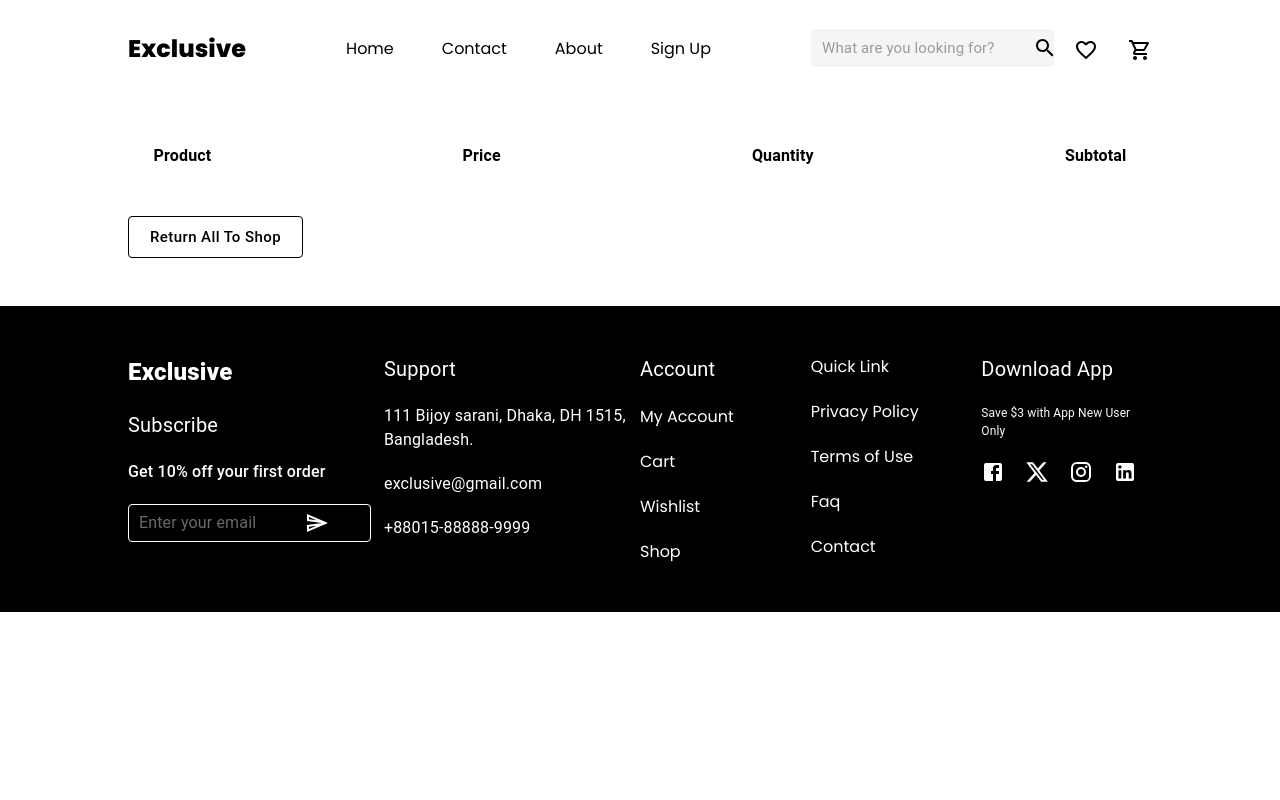
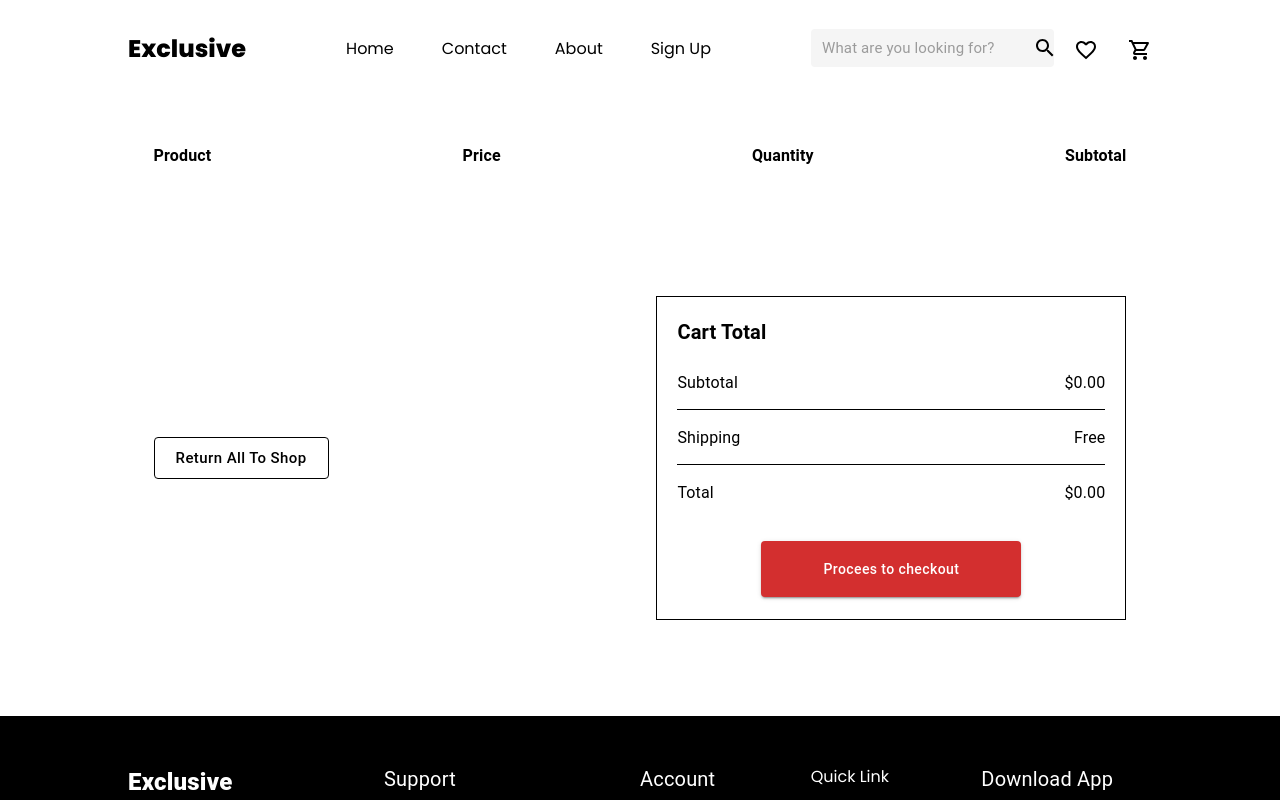
Before and after one commit to NameFarhan/Ecommerce-Store, a React (Vite) app: page /cart in a window 1280 px wide. Shown: the top 800 px of the page. Built offline with nearby package versions, Linux system fonts and the light colour scheme.

Commit message:
finished the cart and wishlist functionality

```diff
--- a/src/App.jsx
+++ b/src/App.jsx
@@ -8,6 +8,7 @@ import Cart from "./Pages/Cart";
 import SignUp from "./Pages/SignUp";
 import Login from "./Pages/Login";
 import Details__Page from "./Pages/Details__Page";
+import Checkout from "./Pages/Checkout";
 
 const App = () => {
   return (
@@ -20,6 +21,7 @@ const App = () => {
         <Route path="/cart" element={<Cart />} />
         <Route path="/signup" element={<SignUp />} />
         <Route path="/login" element={<Login />} />
+        <Route path="/checkout" element={<Checkout />} />
         <Route path="/:id" element={<Details__Page />} /> {/* Dynamic route */}
       </Routes>
     </BrowserRouter>
--- a/src/Components/Cart_Content.jsx
+++ b/src/Components/Cart_Content.jsx
@@ -1,7 +1,7 @@
 import React from "react";
-import { Box, Button, Typography } from "@mui/material";
+import { Box, Button, Divider, Typography } from "@mui/material";
 import { useCartContext } from "../CartPageContext/CartContext";
-
+import { useNavigate } from "react-router-dom";
 // Function to truncate the title to the first 5 words
 const truncateTitle = (title) => {
   const words = title.split(" ");
@@ -9,7 +9,21 @@ const truncateTitle = (title) => {
 };
 
 const Cart_Content = () => {
+
+  const navigate = useNavigate()
+
+
   const { cartPro, handleRemoveAllFromCart } = useCartContext();
+
+  // Calculate the total subtotal price for all cart items
+  const totalSubtotal = cartPro.reduce(
+    (acc, cartItem) => acc + cartItem.price * cartItem.quantity,
+    0
+  );
+
+  const handleGoCheckOut = () => {
+    navigate('/checkout')
+  }
 
   return (
     <Box sx={{ padding: "6vh 10vw" }}>
@@ -19,7 +33,7 @@ const Cart_Content = () => {
           alignItems: "center",
           justifyContent: "space-between",
           padding: "0 2vw",
-          marginBottom: "6vh",
+          marginBottom: "80px",
         }}
       >
         <Typography sx={{ fontSize: "16px", fontWeight: "600" }}>
@@ -91,7 +105,6 @@ const Cart_Content = () => {
               <Typography sx={{ padding: "0 10px" }}>
                 {cartItem.quantity}
               </Typography>
-
             </Box>
 
             {/* Subtotal Box */}
@@ -111,6 +124,16 @@ const Cart_Content = () => {
       })}
 
       {/* Delete Button */}
+      <Box
+        sx={{
+          display: "flex",
+          alignItems: "center",
+          justifyContent: "space-between",
+          marginTop: "80px",
+          padding: '6vh 2vw',
+
+        }}
+      >
         <Button
           size="large"
           sx={{ textTransform: "none" }}
@@ -120,6 +143,57 @@ const Cart_Content = () => {
         >
           Return All To Shop
         </Button>
+        <Box
+          sx={{
+            border: "1px solid black",
+            width: "470px",
+            height: "324px",
+            padding: "20px 20px",
+            gap:'10px'
+          }}
+        >
+          <Typography sx={{ fontSize: "20px", fontWeight: "600" }}>
+            Cart Total
+          </Typography>
+          <Box
+            sx={{
+              display: "flex",
+              alignItems: "center",
+              justifyContent: "space-between",
+              marginTop:'24px'
+            }}
+          >
+            <Typography>Subtotal</Typography>
+            <Typography>${totalSubtotal.toFixed(2)}</Typography>
+          </Box>
+          <Divider sx={{listStyle:'none',width:'100%',margin:' 14px 0 0 0',borderColor:'black'}} variant="inset" component="li" />
+          <Box
+            sx={{
+              display: "flex",
+              alignItems: "center",
+              justifyContent: "space-between",
+              marginTop:'16px'
+            }}
+          >
+            <Typography>Shipping</Typography>
+            <Typography>Free</Typography>
+          </Box>
+          <Divider sx={{listStyle:'none',width:'100%',margin:' 14px 0 0 0',borderColor:'black'}} variant="inset" component="li" />
+          <Box
+            sx={{
+              display: "flex",
+              alignItems: "center",
+              justifyContent: "space-between",
+              marginTop:'16px'
+            }}
+          >
+             <Typography>Total</Typography>
+             <Typography>${totalSubtotal.toFixed(2)}</Typography>
+          </Box>
+          {/* Proceed Button */}
+        <Button onClick={handleGoCheckOut} sx={{width:'260px',height:'56px',textTransform:'none',margin:'36px auto auto auto',display:'block'}} color="error" variant="contained">Procees to checkout</Button>
+        </Box>
+      </Box>
     </Box>
   );
 };
--- /dev/null
+++ b/src/Pages/Checkout.jsx
@@ -0,0 +1,11 @@
+
+
+import React from 'react'
+
+const Checkout = () => {
+  return (
+    <div>You are in the checkout</div>
+  )
+}
+
+export default Checkout
```
Lines whose indentation alone changed are shown as unchanged.
